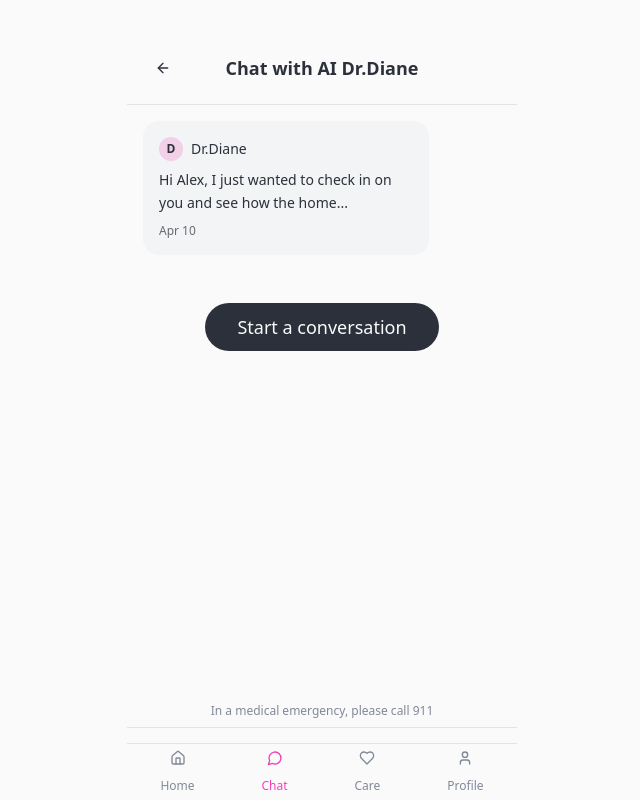
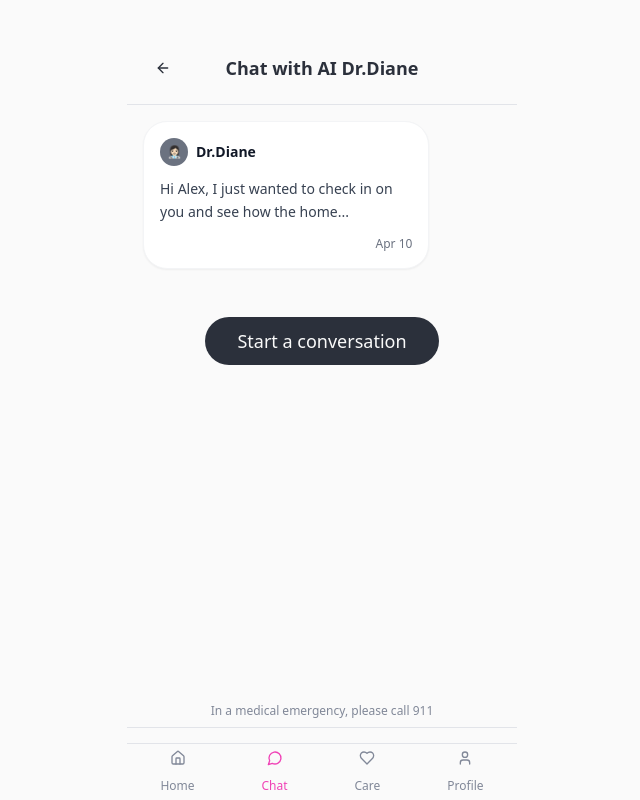
Before and after one commit to georgedial/women-whispers-feed, a React (Vite) app: page /chat in a window 1280 px wide. Shown: the whole page, without its empty margins (318-958 px from the left). Built offline with nearby package versions, Linux system fonts and the light colour scheme; the HTML template or start-up script is replaced by a standard one.

Commit message:
Update chat bubble style

```diff
--- a/src/pages/ChatPage.tsx
+++ b/src/pages/ChatPage.tsx
@@ -60,21 +60,23 @@ const ChatPage = () => {
       <div className="flex-1 p-4 space-y-4 overflow-y-auto">
         {messages.map((msg) => (
           <div key={msg.id} className={`flex ${msg.isAI ? 'justify-start' : 'justify-end'}`}>
-            <div className={`max-w-[80%] rounded-2xl p-4 ${
+            <div className={`max-w-[80%] rounded-3xl p-4 ${
               msg.isAI
-                ? 'bg-secondary text-secondary-foreground'
+                ? 'bg-white border border-gray-100 shadow-sm'
                 : 'bg-primary text-primary-foreground'
             }`}>
               {msg.isAI && (
-                <div className="flex items-center space-x-2 mb-2">
-                  <div className="w-6 h-6 bg-primary/20 rounded-full flex items-center justify-center">
-                    <span className="text-xs font-semibold">D</span>
+                <div className="flex items-center space-x-2 mb-3">
+                  <div className="w-7 h-7 bg-gray-500 rounded-full flex items-center justify-center">
+                    <span className="text-xs font-semibold text-white">👩🏻‍⚕️</span>
                   </div>
-                  <span className="text-sm font-medium">Dr.Diane</span>
+                  <span className="text-sm font-semibold text-gray-900">Dr.Diane</span>
                 </div>
               )}
-              <p className="text-sm leading-relaxed">{msg.text}</p>
-              <span className="text-xs opacity-70 mt-2 block">{msg.time}</span>
+              <p className={`text-sm leading-relaxed ${msg.isAI ? 'text-gray-700' : ''}`}>{msg.text}</p>
+              <div className="flex justify-end mt-3">
+                <span className={`text-xs ${msg.isAI ? 'text-gray-500' : 'text-primary-foreground/70'}`}>{msg.time}</span>
+              </div>
             </div>
           </div>
         ))}
```
